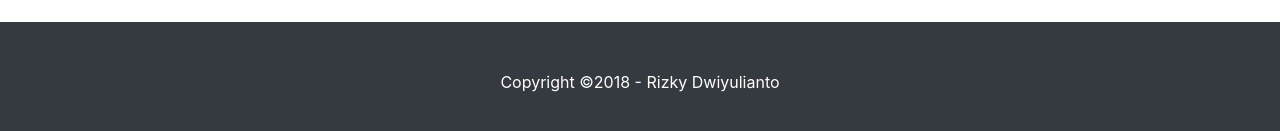
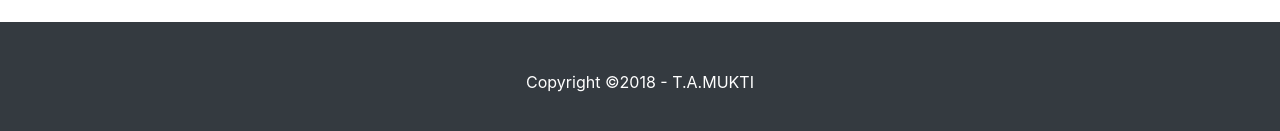
Before and after one commit to cemuktampan/cemuktampan.github.io, a plain HTML site: page index.html in a window 1280 px wide. Shown: the part 985-1116 px from the top of the page. Drawn offline with Linux system fonts and the light colour scheme.

Commit message:
Update index.html

```diff
--- a/index.html
+++ b/index.html
@@ -4,7 +4,7 @@
 <meta charset="utf-8">
 <meta name="viewport" content="width=device-width, initial-scale=1, shrink-to-fit=no">
 <meta name="description" content="">
-<meta name="author" content="Rizky Dwiyulianto">
+<meta name="author" content="T.A.MUKTI">
 
 	<title>BOOTSTRESS</title>
 	<link rel="stylesheet" type="text/css" href="styles/css/bootstrap.min.css">
@@ -136,7 +136,7 @@ deserunt mollit anim id est laborum.</p>
 <!-- Footer -->
 <footer class="py-5 bg-dark" style="margin-top: 2em">
 	<div class="container">
-	<p class="m-0 text-center text-white">Copyright &copy;2018 - Rizky Dwiyulianto </p>
+	<p class="m-0 text-center text-white">Copyright &copy;2018 - T.A.MUKTI </p>
 	</div>
 </footer>
 
```
